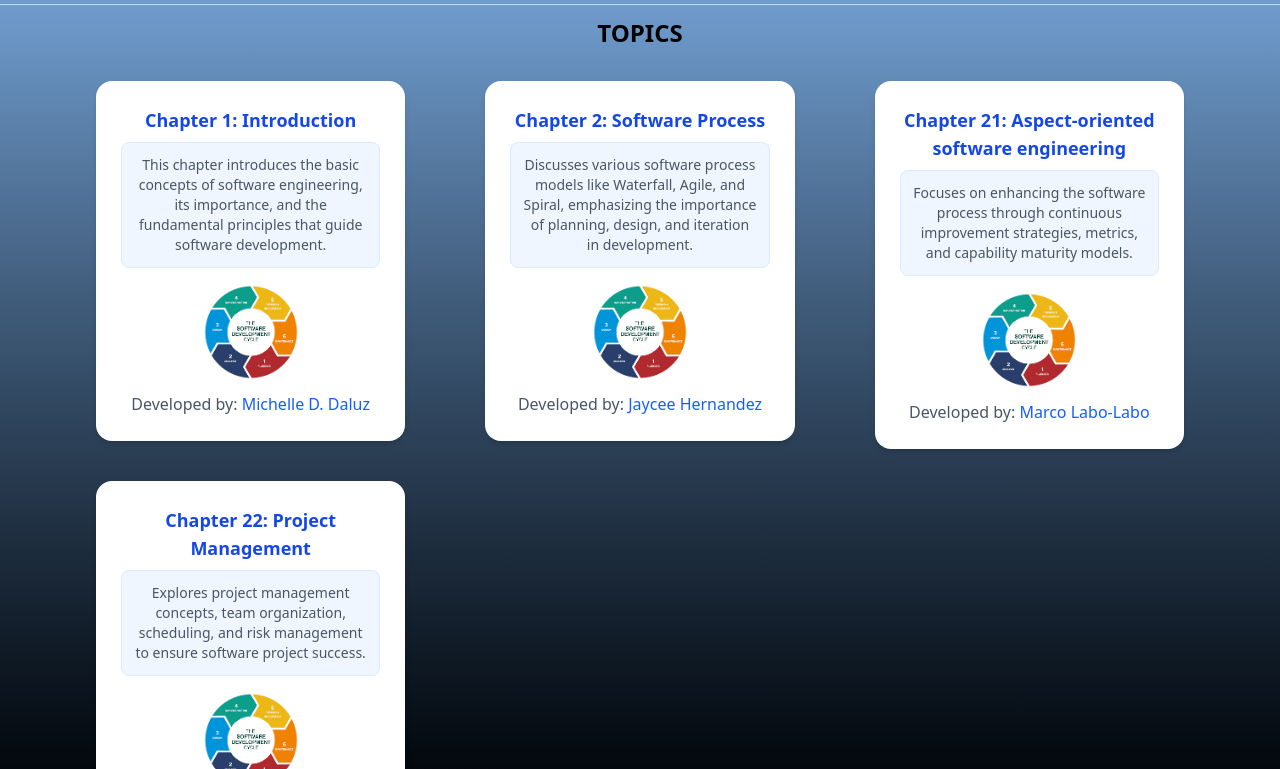
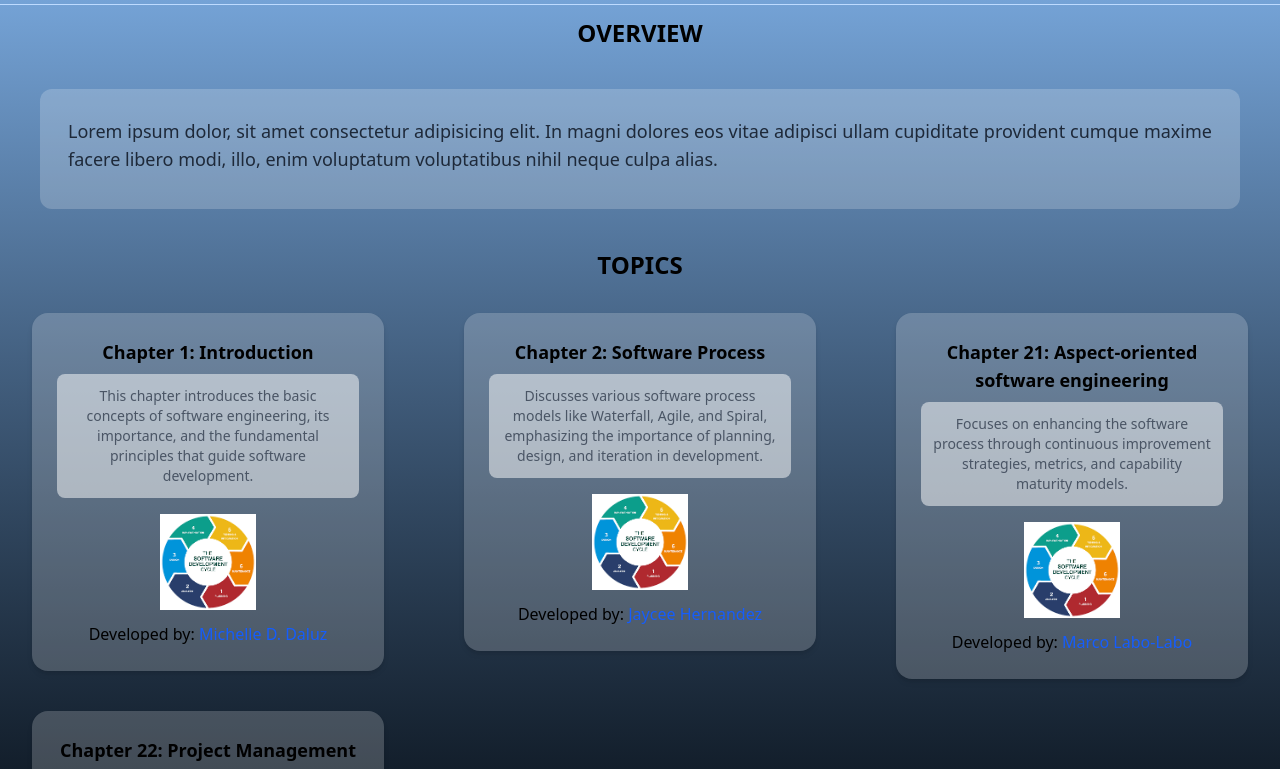
Before and after one commit to JAYCEEHERNANDEZ/SOFTWARE-ENGINEERING, a website: page index.html in a window 1280 px wide. Shown: the part 176-945 px from the top of the page. Drawn offline with Linux system fonts and the light colour scheme.

Commit message:
new commit

```diff
--- a/index.html
+++ b/index.html
@@ -9,7 +9,7 @@
 <body class="bg-gradient-to-b from-blue-300 to to-black text-gray-800 font-sans">
 
   <!-- HEADER -->
-  <header class="flex pl-20 p-5 border-b border-blue-200 gap-5">
+  <header class="flex pl-10 p-5 border-b border-blue-200 gap-5">
 
     <img src="Pictures/Lheader.png" alt="" class="w-35 h-35 rounded shadow-md">
 
@@ -24,6 +24,18 @@
   </header>
 
   <main>
+
+    <section>
+
+      <h1 class="text-center text-2xl font-bold text-black mt-3">OVERVIEW</h1>
+
+       <article class="bg-white/20 p-5 m-10 rounded-xl">
+
+      <p class="paragraph">Lorem ipsum dolor, sit amet consectetur adipisicing elit. In magni dolores eos vitae adipisci ullam cupiditate provident cumque maxime facere libero modi, illo, enim voluptatum voluptatibus nihil neque culpa alias.</p>
+
+       </article>
+
+    </section>
 
     <h1 class="text-center text-2xl font-bold text-black mt-3">TOPICS</h1>
 
@@ -43,7 +55,7 @@
         </p>
 
         <img src="Pictures/softare process pic.png" alt="" class="mx-auto w-24 h-24 mb-3">
-        <p class="text-gray-600">Developed by: <span class="font-medium text-blue-600">Michelle D. Daluz</span></p>
+        <p class="text-black">Developed by: <span class="font-medium text-blue-600">Michelle D. Daluz</span></p>
       </section>
     </a>
 
@@ -59,7 +71,7 @@
         </p>
 
         <img src="Pictures/softare process pic.png" alt="Software Process" class="mx-auto w-24 h-24 mb-3">
-        <p class="text-gray-600">Developed by: <span class="font-medium text-blue-600">Jaycee Hernandez</span></p>
+        <p class="text-black">Developed by: <span class="font-medium text-blue-600">Jaycee Hernandez</span></p>
       </section>
     </a>
 
@@ -75,7 +87,7 @@
         </p>
 
         <img src="Pictures/softare process pic.png" alt="" class="mx-auto w-24 h-24 mb-3">
-        <p class="text-gray-600">Developed by: <span class="font-medium text-blue-600">Marco Labo-Labo</span></p>
+        <p class="text-black">Developed by: <span class="font-medium text-blue-600">Marco Labo-Labo</span></p>
       </section>
     </a>
 
@@ -91,7 +103,7 @@
         </p>
 
         <img src="Pictures/softare process pic.png" alt="" class="mx-auto w-24 h-24 mb-3">
-        <p class="text-gray-600">Developed by: <span class="font-medium text-blue-600">Kyle Cedrick Ferrer</span></p>
+        <p class="text-black">Developed by: <span class="font-medium text-blue-600">Kyle Cedrick Ferrer</span></p>
       </section>
     </a>
 
--- a/src/input.css
+++ b/src/input.css
@@ -7,26 +7,26 @@
   @apply  flex pl-20 p-5 border-b border-blue-200 gap-5
 }
 .Lmainsection{
-  @apply max-w-6xl mx-auto p-8 grid grid-cols-1 sm:grid-cols-2 lg:grid-cols-3 gap-8 xl:gap-x-20
+  @apply max-w-350 mx-auto p-8 grid grid-cols-1 sm:grid-cols-2 lg:grid-cols-3 gap-8 xl:gap-x-20
 }
 .Lsection{
-  @apply bg-white p-6 rounded-2xl text-center shadow-md hover:shadow-xl hover:-translate-y-2 hover:border-blue-500 border border-transparent transition-all duration-300
+  @apply bg-white/20 p-6 rounded-2xl text-center shadow-md hover:shadow-xl hover:-translate-y-2 hover:border-blue-500 border border-transparent transition-all duration-300
 }
 .LH{
-  @apply text-lg font-semibold text-blue-700 mb-2 group-hover:text-blue-800 transition-colors
+  @apply text-lg font-semibold text-black mb-2 group-hover:text-blue-800 transition-colors
 }
 .Lparagraph{
-  @apply text-sm text-gray-600 bg-blue-50 border border-blue-100 rounded-lg p-3 mb-4
+  @apply text-sm text-gray-600 bg-white/50  border-blue-100 rounded-lg p-3 mb-4
 }
 
 /* Jaycee src */
 
 .nav {
-  @apply bg-gradient-to-b from-blue-50  w-full mt-2 flex justify-center gap-3 text-sm pt-3 pl-16 pr-16 md:text-lg md:pl-6 md:pr-6 md:gap-5 lg:gap-3 lg:text-lg xl:gap-18 xl:text-lg;
+  @apply bg-gradient-to-b from-blue-50  w-full mt-2 flex justify-center gap-5 text-sm pt-3 pl-16 pr-16 md:text-lg md:pl-6 md:pr-6 md:gap-5 lg:gap-3 lg:text-lg xl:gap-18 xl:text-lg;
 }
 
 .link {
-  @apply  border-black text-black font-bold rounded-xl p-2 font-normal
+  @apply text-black rounded-xl p-2 font-normal
          hover:-translate-y-2 hover:border-blue-500 border border-transparent transition-all duration-300;
 }
 
@@ -55,7 +55,7 @@
   @apply p-3 text-sm md:text-lg lg:text-lg xl:text-lg border-t list-decimal border-dashed;
 }
 .listcontainer{
-  @apply text-center p-3 text-sm md:text-lg lg:text-lg xl:text-lg shadow-lg shadow-blue-200 rounded-2xl
+  @apply  text-center p-3 text-sm md:text-lg lg:text-lg xl:text-lg shadow-lg shadow-blue-200 rounded-2xl
 }
 .subtopic {
   @apply text-2xl font-bold mb-4 mt-6;
```
Also changed, not shown: chapter2.html (+2 -2 lines), src/output.css.
